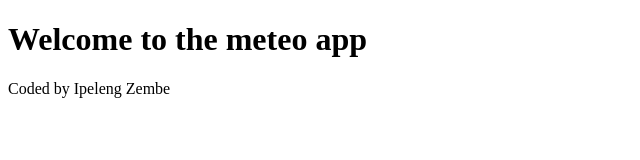
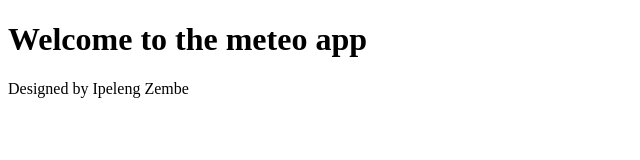
Before and after one commit to IpelengZ/meteo, a plain HTML site: page index.html in a window 1280 px wide. Shown: the full height of the page, 0-640 px from the left. Drawn offline with Linux system fonts and the light colour scheme.

Commit message:
updated index.html

```diff
--- a/index.html
+++ b/index.html
@@ -7,6 +7,6 @@
 </head>
 <body>
     <h1>Welcome to the meteo app</h1>
-    <footer>Coded by Ipeleng Zembe</footer>
+    <footer>Designed by Ipeleng Zembe</footer>
 </body>
 </html>
```
